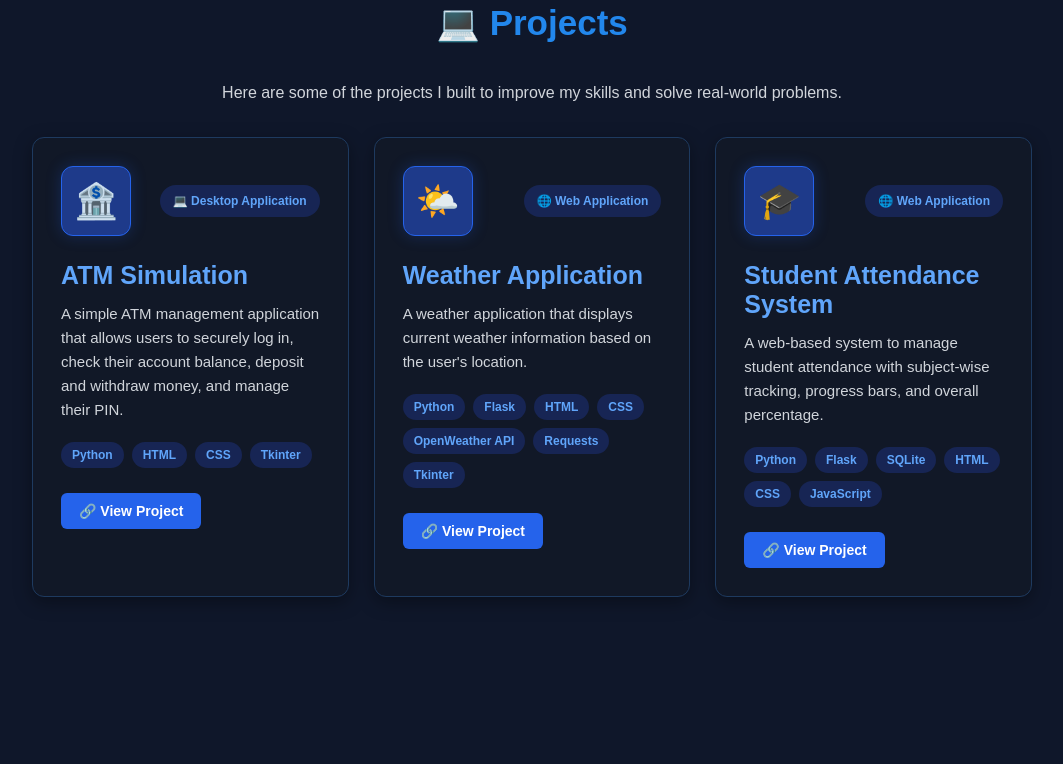
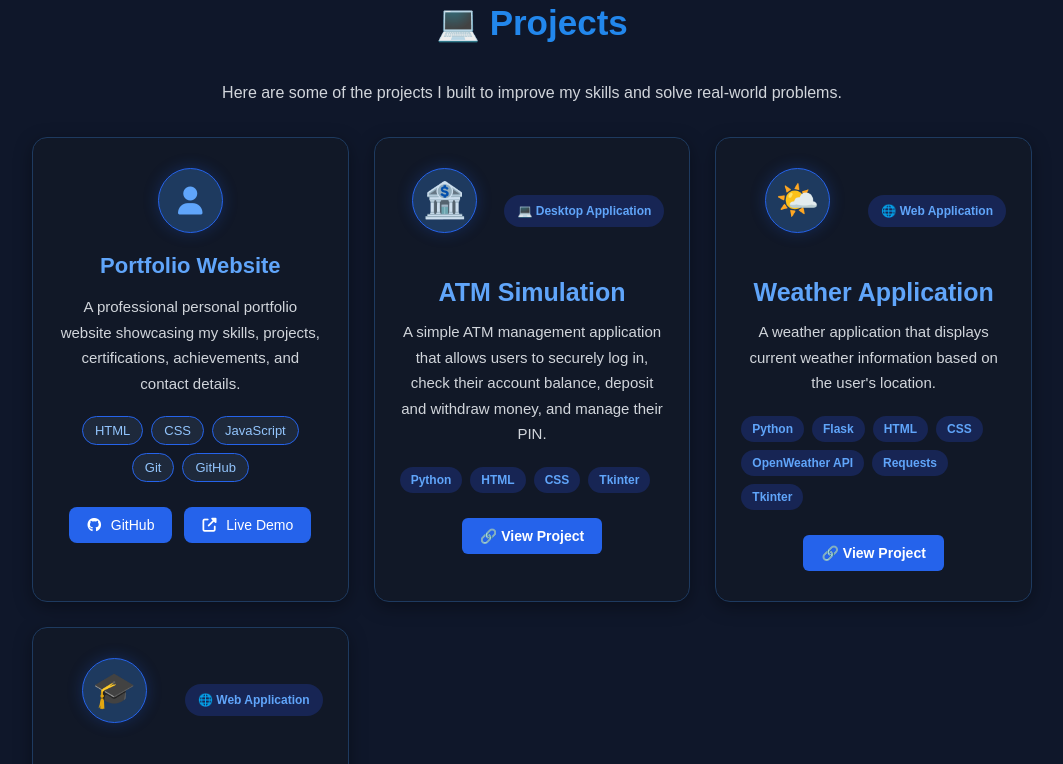
Before and after one commit to puremramcharan07/portfolio, a plain HTML site: page index.html in a window 1280 px wide. Shown: the part 2914-3678 px from the top of the page, without its empty margins (108-1171 px from the left). Drawn offline with nearby package versions, Linux system fonts and the light colour scheme.

Commit message:
Updated portfolio design and content

```diff
--- a/index.html
+++ b/index.html
@@ -361,6 +361,39 @@
     </p>
 
     <div class="projects-container">
+
+        <div class="project-card">
+    <div class="project-icon">
+        <i class="fas fa-user"></i>
+    </div>
+
+    <h2>Portfolio Website</h2>
+
+    <p>
+        A professional personal portfolio website showcasing my
+        skills, projects, certifications, achievements, and contact details.
+    </p>
+
+    <div class="tech-stack">
+        <span>HTML</span>
+        <span>CSS</span>
+        <span>JavaScript</span>
+        <span>Git</span>
+        <span>GitHub</span>
+    </div>
+
+    <div class="project-links">
+        <a href="https://github.com/puremramcharan07/portfolio"
+           target="_blank">
+            <i class="fab fa-github"></i> GitHub
+        </a>
+
+        <a href="https://puremramcharan07.github.io/portfolio/"
+           target="_blank">
+            <i class="fas fa-external-link-alt"></i> Live Demo
+        </a>
+    </div>
+</div>
 
         <!-- ATM Project -->
         <div class="project-card">
--- a/style.css
+++ b/style.css
@@ -1466,6 +1466,105 @@ body {
     font-size: 13px;
 }
 
+/* =========================
+   PORTFOLIO PROJECT CARD
+========================= */
+
+.project-card {
+    background: #111827;
+    border: 1px solid #1e3a5f;
+    border-radius: 15px;
+    padding: 30px 25px;
+    text-align: center;
+    transition: all 0.4s ease;
+    position: relative;
+    overflow: hidden;
+}
+
+/* Hover Effect */
+.project-card:hover {
+    transform: translateY(-10px);
+    border-color: #2563eb;
+    box-shadow: 0 0 25px rgba(37, 99, 235, 0.35);
+}
+
+/* Project Icon */
+.project-icon {
+    width: 65px;
+    height: 65px;
+    margin: 0 auto 20px;
+    border-radius: 50%;
+    background: #1e3a5f;
+    display: flex;
+    align-items: center;
+    justify-content: center;
+}
+
+.project-icon i {
+    font-size: 28px;
+    color: #60a5fa;
+}
+
+/* Project Title */
+.project-card h2 {
+    color: #60a5fa;
+    font-size: 22px;
+    margin-bottom: 15px;
+}
+
+/* Project Description */
+.project-card p {
+    color: #d1d5db;
+    font-size: 15px;
+    line-height: 1.7;
+    margin-bottom: 20px;
+}
+
+/* Technology Tags */
+.tech-stack {
+    display: flex;
+    justify-content: center;
+    flex-wrap: wrap;
+    gap: 8px;
+    margin-bottom: 25px;
+}
+
+.tech-stack span {
+    background: #1e293b;
+    color: #93c5fd;
+    border: 1px solid #2563eb;
+    padding: 6px 12px;
+    border-radius: 20px;
+    font-size: 13px;
+}
+
+/* Project Buttons */
+.project-links {
+    display: flex;
+    justify-content: center;
+    gap: 12px;
+    flex-wrap: wrap;
+}
+
+.project-links a {
+    text-decoration: none;
+    color: white;
+    background: #2563eb;
+    padding: 10px 18px;
+    border-radius: 8px;
+    font-size: 14px;
+    transition: all 0.3s ease;
+}
+
+.project-links a:hover {
+    background: #60a5fa;
+    color: #0f172a;
+    transform: translateY(-3px);
+}
+
+.project-links i {
+    margin-right: 6px;
+}
 
 
 /* =========================
```
